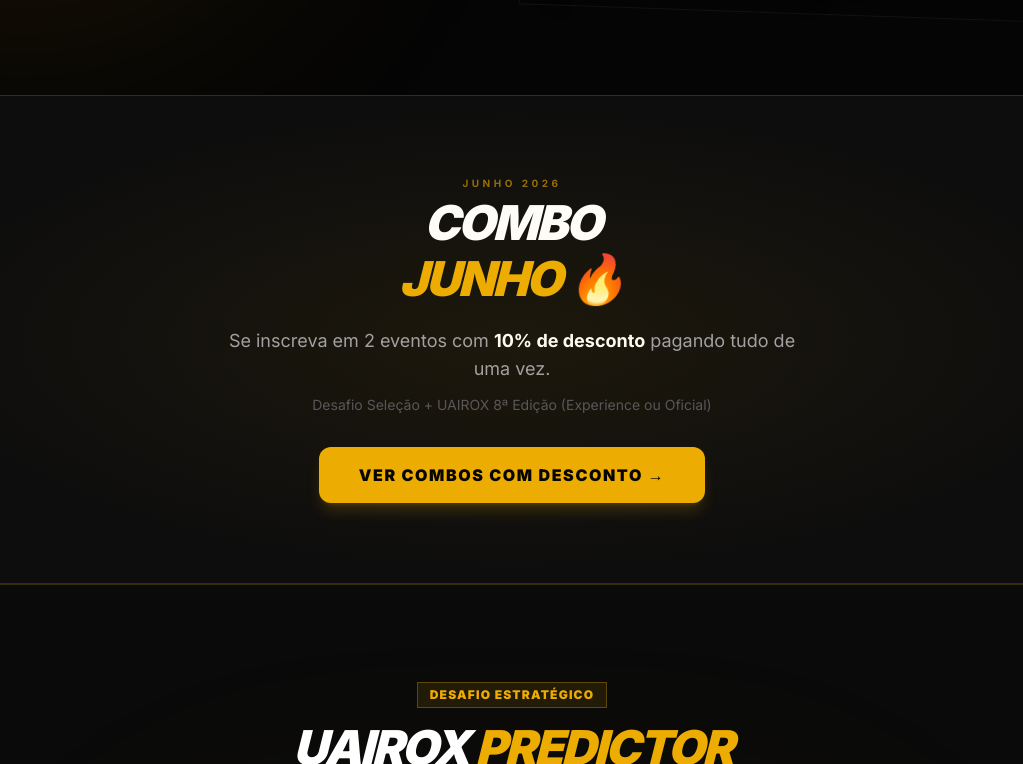
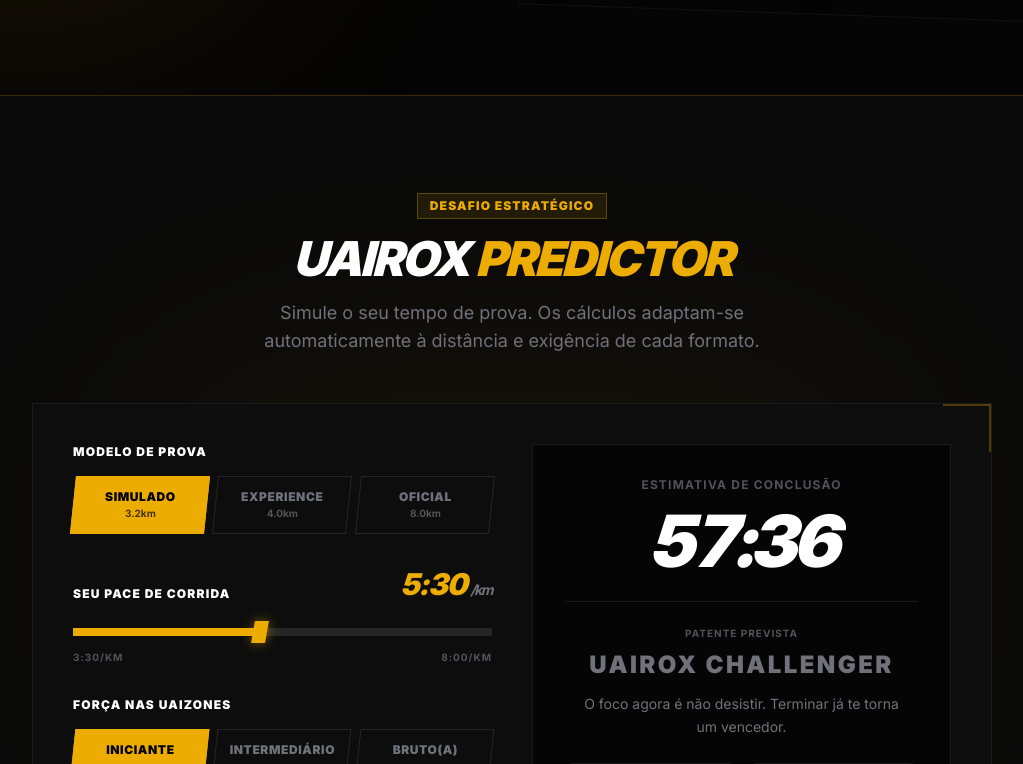
Before and after one commit to uairoxminas/novo-uairox, a React (Vite) app: page / in a window 1280 px wide. Shown: the part 2956-3720 px from the top of the page, without its empty margins (128-1151 px from the left). Built offline with nearby package versions, Linux system fonts and the light colour scheme; no server answers; the database is empty.

Commit message:
feat: remove seção Combo Junho da homepage

```diff
--- a/src/pages/HomePage.tsx
+++ b/src/pages/HomePage.tsx
@@ -275,30 +275,6 @@
                   </div>
               </div>
           </div>
-      </section>
-
-      {/* COMBO JUNHO */}
-      <section className="py-14 md:py-20 bg-[#0d0d0d] px-4 border-y border-[#EDAC02]/20 relative overflow-hidden">
-        <div className="absolute inset-0 bg-[radial-gradient(ellipse_at_center,rgba(237,172,2,0.07)_0%,transparent_70%)] pointer-events-none" />
-        <div className="max-w-4xl mx-auto text-center">
-          <p className="text-[10px] font-bold text-[#EDAC02]/60 uppercase tracking-[0.35em] mb-2">Junho 2026</p>
-          <h2 className="text-4xl md:text-5xl font-black text-white uppercase tracking-tighter italic leading-none mb-2">
-            Combo
-          </h2>
-          <h2 className="text-4xl md:text-5xl font-black text-[#EDAC02] uppercase tracking-tighter italic leading-none mb-6">
-            Junho 🔥
-          </h2>
-          <p className="text-zinc-400 text-base md:text-lg mb-3 max-w-xl mx-auto">
-            Se inscreva em 2 eventos com <span className="text-white font-bold">10% de desconto</span> pagando tudo de uma vez.
-          </p>
-          <p className="text-zinc-600 text-sm mb-8">Desafio Seleção + UAIROX 8ª Edição (Experience ou Oficial)</p>
-          <a
-            href="/combo-junho"
-            className="inline-block px-10 py-4 bg-[#EDAC02] text-black font-black text-base uppercase tracking-widest rounded-xl hover:bg-[#d49b02] transition-colors shadow-lg shadow-[#EDAC02]/20"
-          >
-            Ver Combos com Desconto →
-          </a>
-        </div>
       </section>
 
       {/* UAIROX PREDICTOR */}
```
